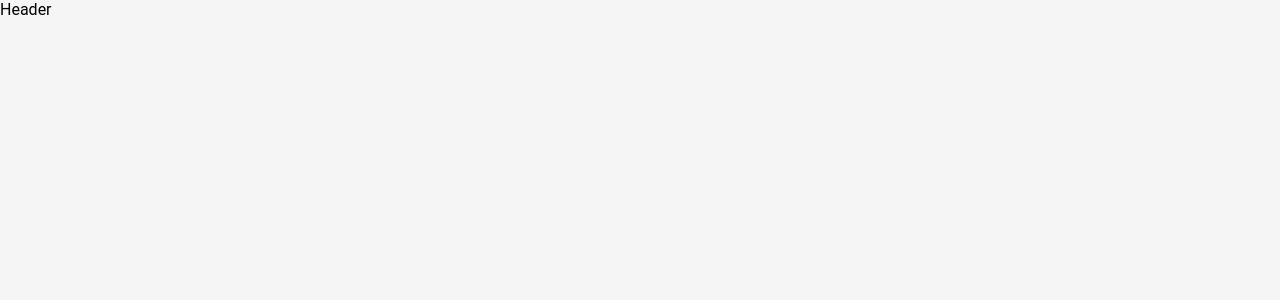
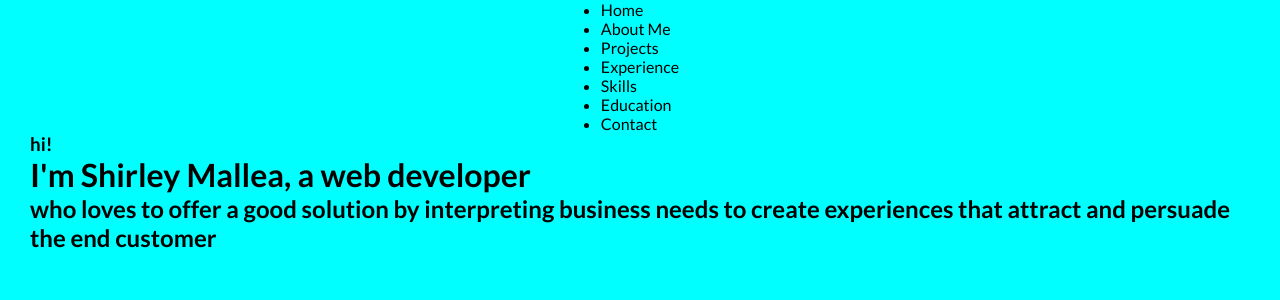
Before and after one commit to shimapi/portfolio, a React (Vite) app: page / in a window 1280 px wide. Shown: the top 300 px of the page. Built offline with nearby package versions, Linux system fonts and the light colour scheme.

Commit message:
feat: starting styles

```diff
--- a/index.html
+++ b/index.html
@@ -4,7 +4,7 @@
 		<meta charset="UTF-8" />
 		<link rel="icon" type="image/svg+xml" href="/vite.svg" />
 		<meta name="viewport" content="width=device-width, initial-scale=1.0" />
-		<title>Vite + React</title>
+		<title>Shirley Mallea Portfolio - Web Developer</title>
 	</head>
 	<body>
 		<div id="root"></div>
--- a/src/App.jsx
+++ b/src/App.jsx
@@ -1,9 +1,11 @@
+import { About } from "./components/About/About";
 import Header from "./components/Header/Header";
 
 const App = () => {
 	return (
-		<div>
+		<div className="container">
 			<Header />
+			<About />
 		</div>
 	);
 };
--- /dev/null
+++ b/src/assets/css-variables.scss
@@ -0,0 +1,27 @@
+@import url("https://fonts.googleapis.com/css2?family=Lato:wght@400;700&display=swap");
+
+$font-lato: "Lato", sans-serif;
+
+// colors
+$color-raisin-black: #34252fff;
+$color-antiflash-white: #ebebebff;
+$color-cerulean: #007991ff;
+$color-light-red: #ff7477ff;
+$color-mustard: #fdc500;
+
+// gradients
+$blue-turkish: linear-gradient(
+	90deg,
+	hsla(242, 58%, 73%, 1) 0%,
+	hsla(157, 72%, 82%, 1) 100%
+);
+
+/* background: hsla(236, 100%, 8%, 1);
+
+background: linear-gradient(90deg, hsla(236, 100%, 8%, 1) 0%, hsla(211, 100%, 28%, 1) 100%);
+
+background: -moz-linear-gradient(90deg, hsla(236, 100%, 8%, 1) 0%, hsla(211, 100%, 28%, 1) 100%);
+
+background: -webkit-linear-gradient(90deg, hsla(236, 100%, 8%, 1) 0%, hsla(211, 100%, 28%, 1) 100%);
+
+filter: progid: DXImageTransform.Microsoft.gradient( startColorstr="#000328", endColorstr="#00458E", GradientType=1 ); */
--- a/src/components/About/About.jsx
+++ b/src/components/About/About.jsx
@@ -1,5 +1,21 @@
 import "./About.sass";
 
 export const About = () => {
-	return <div>About</div>;
+	return (
+		<div className="about">
+			<div className="about__greeting">
+				<h3 className="about__greeting-hi">hi!</h3>
+				<h1 className="about__greeting-im">
+					I&apos;m Shirley Mallea, a web developer
+				</h1>
+				<h2 className="about__greeting-short">
+					who loves to offer a good solution by interpreting business needs to
+					create experiences that attract and persuade the end customer
+				</h2>
+			</div>
+			<aside className="about__image">
+				<img src="" alt="" />
+			</aside>
+		</div>
+	);
 };
--- a/src/components/Header/Header.jsx
+++ b/src/components/Header/Header.jsx
@@ -1,7 +1,19 @@
 import "./Header.sass";
 
 const Header = () => {
-	return <div>Header</div>;
+	return (
+		<navbar className="nav">
+			<ul>
+				<li className="nav__element">Home</li>
+				<li className="nav__element">About Me</li>
+				<li className="nav__element">Projects</li>
+				<li className="nav__element">Experience</li>
+				<li className="nav__element">Skills</li>
+				<li className="nav__element">Education</li>
+				<li className="nav__element">Contact</li>
+			</ul>
+		</navbar>
+	);
 };
 
 export default Header;
--- a/src/index.jsx
+++ b/src/index.jsx
@@ -1,7 +1,7 @@
 import React from "react";
 import ReactDOM from "react-dom/client";
 import App from "./App";
-import "./styles.css";
+import "./styles.scss";
 
 ReactDOM.createRoot(document.getElementById("root")).render(
 	<React.StrictMode>
--- a/src/styles.css
+++ /dev/null
@@ -1,9 +0,0 @@
-* {
-	margin: 0;
-	padding: 0;
-	box-sizing: border-box;
-}
-body {
-	font-family: "Roboto", sans-serif;
-	background-color: #f5f5f5;
-}
--- /dev/null
+++ b/src/styles.scss
@@ -0,0 +1,38 @@
+//https://developer.mozilla.org/en-US/docs/Web/CSS/color_value/light-dark
+
+@import "./assets/css-variables.scss";
+
+:root {
+	color-scheme: light dark;
+}
+* {
+	box-sizing: border-box;
+	padding: 0;
+	margin: 0;
+}
+
+.light {
+	color-scheme: light;
+}
+.dark {
+	color-scheme: dark;
+}
+
+body {
+	font-family: $font-lato;
+	font-weight: 400;
+}
+#root {
+	display: flex;
+	height: 100vh;
+	flex-direction: column;
+}
+.container {
+	background-color: light-dark(cyan, teal);
+	color: light-dark(black, white);
+	display: flex;
+	height: 100vh;
+	flex-direction: column;
+	padding: 0 30px;
+	align-items: center;
+}
```
Also changed, not shown: skills.txt (deleted), 2 other files (tests, documents, lock files or other folders).
